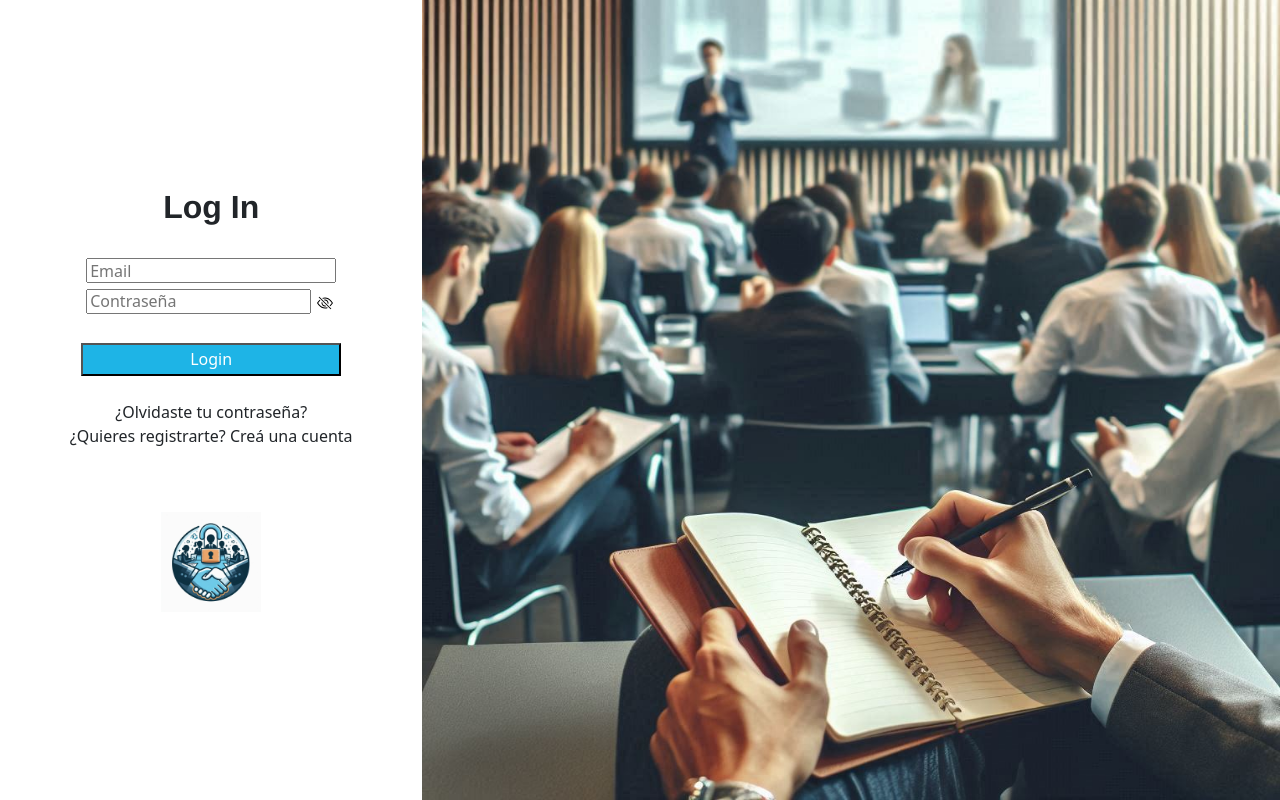
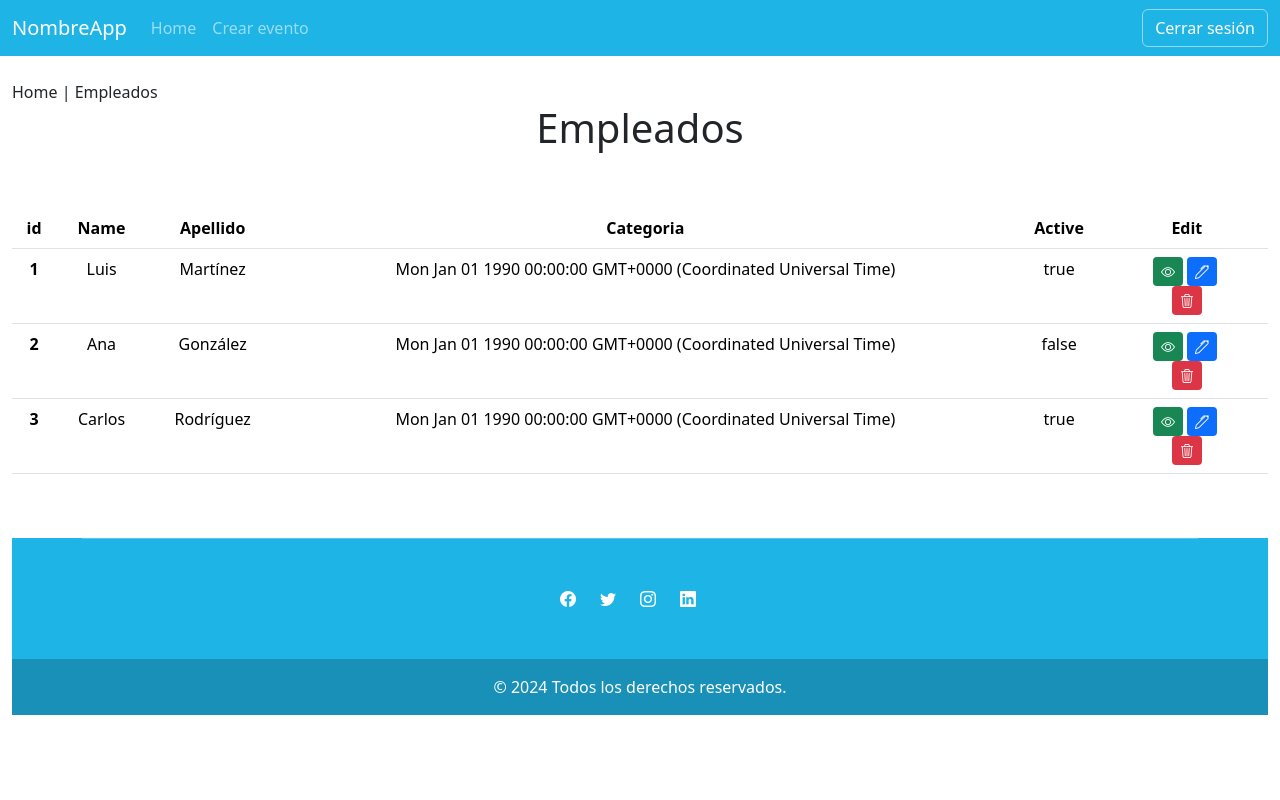
Before and after one commit to leandrodeferrari/desarrollo-web, an Angular app in the folder frontend/: page /empleados in a window 1280 px wide. Before the commit this address led to /login. Built offline with nearby package versions, Linux system fonts and the light colour scheme.

Commit message:
componente empleados/ver interface empleados

```diff
--- a/frontend/src/app/app.routes.ts
+++ b/frontend/src/app/app.routes.ts
@@ -5,6 +5,7 @@ import { EventosComponent } from './eventos/eventos.component';
 import { EditarEventoComponent } from './editar-evento/editar-evento.component';
 import { EventoComponent } from './evento/evento.component';
 import { CrearEventoComponent } from './crear-evento/crear-evento.component';
+import { TestComponent } from './test/test.component';
 
 export const routes: Routes = [
     {path:'login', component:LoginComponent},
@@ -13,5 +14,6 @@ export const routes: Routes = [
     {path: 'editar-evento/:id', component: EditarEventoComponent },
     {path: 'evento/:id', component: EventoComponent },
     {path: 'crear-evento', component: CrearEventoComponent },
+    {path: 'empleados', component: TestComponent },
     {path: '**', redirectTo: '/login', pathMatch: 'full' },  //Redirigir a "login" por defecto.
 ];
--- a/frontend/src/app/home/home.component.html
+++ b/frontend/src/app/home/home.component.html
@@ -29,7 +29,7 @@
     </div>
 
     <div class="sub-contenedor centrar">
-        <button id="btnEmpleados">
+        <button id="btnEmpleados" [routerLink]="['/empleados']">
             <svg xmlns="http://www.w3.org/2000/svg" width="220" height="220" fill="currentColor" class="bi bi-person-arms-up" viewBox="0 0 16 16">
                 <path d="M8 3a1.5 1.5 0 1 0 0-3 1.5 1.5 0 0 0 0 3"/>
                 <path d="m5.93 6.704-.846 8.451a.768.768 0 0 0 1.523.203l.81-4.865a.59.59 0 0 1 1.165 0l.81 4.865a.768.768 0 0 0 1.523-.203l-.845-8.451A1.5 1.5 0 0 1 10.5 5.5L13 2.284a.796.796 0 0 0-1.239-.998L9.634 3.84a.7.7 0 0 1-.33.235c-.23.074-.665.176-1.304.176-.64 0-1.074-.102-1.305-.176a.7.7 0 0 1-.329-.235L4.239 1.286a.796.796 0 0 0-1.24.998l2.5 3.216c.317.316.475.758.43 1.204Z"/>
--- a/frontend/src/app/home/home.component.ts
+++ b/frontend/src/app/home/home.component.ts
@@ -1,10 +1,10 @@
 import { Component } from '@angular/core';
-import { Router } from '@angular/router';
+import { Router, RouterLink } from '@angular/router';
 
 @Component({
   selector: 'app-home',
   standalone: true,
-  imports: [],
+  imports: [RouterLink],
   templateUrl: './home.component.html',
   styleUrl: './home.component.css'
 })
--- /dev/null
+++ b/frontend/src/app/interfaces/empleado.ts
@@ -0,0 +1,9 @@
+export interface Empleado {
+    id: number;
+    nombre: string;
+    apellido: string;
+    documento: number;
+    fecha_nacimiento: Date;
+    fecha_ingreso: Date;
+    activo: boolean;
+}
--- /dev/null
+++ b/frontend/src/app/services/empleado.service.ts
@@ -0,0 +1,44 @@
+import { Injectable } from '@angular/core';
+import { Empleado } from '../interfaces/empleado';
+
+@Injectable({
+  providedIn: 'root'
+})
+
+export class EmpleadoService {
+
+  public empleados : Empleado[];
+
+  constructor() {
+
+    this.empleados =[
+      {
+        id: 1,
+        nombre: "Luis",
+        apellido: "Martínez",
+        documento: 12345678,
+        fecha_nacimiento: new Date('1990-01-01'),
+        fecha_ingreso:new Date('1990-01-01'),
+        activo: true
+      },
+      {
+        id: 2,
+        nombre: "Ana",
+        apellido: "González",
+        documento: 87654321,
+        fecha_nacimiento: new Date('1990-01-01'),
+        fecha_ingreso: new Date('1990-01-01'),
+        activo: false
+      },
+      {
+        id: 3,
+        nombre: "Carlos",
+        apellido: "Rodríguez",
+        documento: 11223344,
+        fecha_nacimiento: new Date('1990-01-01'),
+        fecha_ingreso: new Date('1990-01-01'),
+        activo: true
+      }
+    ]
+  }
+}
--- a/frontend/src/app/test/test.component.css
+++ b/frontend/src/app/test/test.component.css
@@ -1,20 +1,56 @@
-*{
-    margin: 5px;
+.cabecera {
+    width: 100%;
+    height: 60px;
+    background-color: #1EB4E6;
+    color: white;
+
+    display: flex;
+    justify-content: space-between; /* Espacio entre los elementos.*/
+    align-items: center; /* Alinea los elementos verticalmente.*/
 }
 
-.grid-componente{
-    display: grid;
-    grid-template-columns: 1fr 1fr 1fr;
-    grid-template-rows: 25% 75%;
-    grid-template-areas:
-    ". nav ."
-    "grid-e grid-e grid-e";
+#btnSesion {
+    margin-left: auto;
+    background-color: transparent;
+    border-color: transparent;
+    color: white;
 }
 
-.nav-grid{
-    grid-area: nav;
+.contenedor { /* Contenedor general.*/
+    display: flex; /* Permite que el contenedor se deforme y dos o más contenedores puedan ocupar la misma franja de píxeles.*/
+    height: 80vh; /* El contenedor toma la altura de la pantalla.*/
 }
 
-.grid-empleados{
-    grid-area: grid-e;
+.sub-contenedor {
+    width: 33%; /* El contenedor toma un ancho equivalente a 33 % de la pantalla.*/
 }
+
+.centrar { /* ¿Debería estar en el CSS global?*/
+    text-align: center; /* Centra horizontalmente.*/
+    margin: auto; /* Centra verticalmente.*/
+}
+
+#btnAgregarEventos,
+#btnEventos,
+#btnEmpleados {
+    width: 250px;
+    height: 250px;
+    transform: translateY(-2px); /* Desplaza el botón 2 píxeles hacia arriba.*/
+    box-shadow: 0 4px 17px rgba(0, 0, 0, 0.5); /* Sombreado.*/
+}
+
+#btnAgregarEventos:hover,
+#btnEventos:hover,
+#btnEmpleados:hover {
+    color: #1EB4E6;
+}
+
+#btnLogout {
+    background-color: rgb(230, 40, 40);
+    border-color: rgb(230, 40, 40);
+}
+
+#btnLogout:hover {
+    background-color: red;
+    border-color: red;
+}
--- a/frontend/src/app/test/test.component.html
+++ b/frontend/src/app/test/test.component.html
@@ -1,11 +1,31 @@
-<div class="grid-componente">
-    <div class="nav-grid">
+<app-navbar [links]="[{ruta: 'home', texto: 'Home'}, {ruta: 'crear-evento', texto: 'Crear evento'}]"></app-navbar>
+
+<div class="container-fluid">
+    <div class="row mt-4">
+        <div class="col-6 col-md-3">Home | Empleados</div>
+    </div>
+
+    <div class="row">
+        <div class="col-12 text-center">
+            <h1>Empleados</h1>
+        </div>
+    </div>
+
+    <!-- <div class="row mt-4">
             <ul class="nav nav-pills mb-3" id="pills-tab" role="tablist">
                 <li class="nav-item" role="presentation">
                         <button class="nav-link" id="pills-contact-tab" data-bs-toggle="pill" data-bs-target="#pills-contact"
                         type="button" role="tab" aria-controls="pills-contact" aria-selected="false">Nuevo
                         Profesional</button>
                 </li>
+                <li>
+                    <div class="input-group mb-3">
+                        <input type="text" class="form-control" placeholder="ID" aria-label="Username" aria-describedby="basic-addon1">
+                        <input type="text" class="form-control" placeholder="Nombre" aria-label="Username" aria-describedby="basic-addon1">
+                        <input type="text" class="form-control" placeholder="Apellido" aria-label="Username" aria-describedby="basic-addon1">
+                      </div>
+                </li>
+                <li>
                     <div class="dropdown">
                         <button class="btn btn-secondary dropdown-toggle" type="button" data-bs-toggle="dropdown"
                             aria-expanded="false">
@@ -17,44 +37,47 @@
                             <li><a class="dropdown-item" href="#">categoria3</a></li>
                         </ul>
                     </div>
+                </li>
             </ul>
         </div>
+    </div> -->
 
-    <div class="grid-empleados">
+    <div class="row row-cols-1 row-cols-md-3 g-4 mt-4 centrar">
+
             <table class="table">
                 <thead>
                     <tr>
                         <th scope="col">id</th>
-                    <th scope="col">First</th>
-                    <th scope="col">Last</th>
-                    <th scope="col">Handle</th>
+                        <th scope="col">Name</th>
+                        <th scope="col">Apellido</th>
+                        <th scope="col">Categoria</th>
                         <th scope="col">Active</th>
-                    <th scope="col">Edi</th>
+                        <th scope="col">Edit</th>
                     </tr>
                 </thead>
+                @for (empleado of empleados; track empleado.id){
                 <tbody>
                     <tr>
-                    <th scope="row">1</th>
-                    <td>Mark</td>
-                    <td>Otto</td>
-                    <td>mdo</td>
-                    <td>yes</td>
-                </tr>
-                <tr>
-                    <th scope="row">2</th>
-                    <td>Jacob</td>
-                    <td>Thornton</td>
-                    <td>fat</td>
-                    <td>yes</td>
-                </tr>
-                <tr>
-                    <th scope="row">3</th>
-                    <td>Larry the Bird</td>
-                    <td>Crazy</td>
-                    <td>twitter</td>
-                    <td>yes</td>
-                </tr>
+                        <th scope="row">{{empleado.id}}</th>
+                        <td>{{empleado.nombre}}</td>
+                        <td>{{empleado.apellido}}</td>
+                        <td>{{empleado.fecha_ingreso}}</td>
+                        <td>{{empleado.activo}}</td>
+                        <td>
+                            <div class="col-6 centrar">
+                                <button type="button"
+                                    class="btn btn-primary btn-sm bg-success border-0" style="margin-right: 4px;"><i
+                                        class="bi bi-eye"></i></button>
+                                <button type="button"
+                                    class="btn btn-primary btn-sm bg-primary border-0" style="margin-right: 4px;"><i
+                                        class="bi bi-pen"></i></button>
+                                <button type="button" class="btn btn-primary btn-sm bg-danger border-0"
+                                ><i class="bi bi-trash3"></i></button>
+                            </div>
+                        </td>
                 </tbody>
+            }
         </table>
 </div>
-</div>
+
+<app-footer></app-footer>
--- a/frontend/src/app/test/test.component.ts
+++ b/frontend/src/app/test/test.component.ts
@@ -1,13 +1,24 @@
-import { Component } from '@angular/core';
+import { Component, inject } from '@angular/core';
+import { NavbarComponent } from '../navbar/navbar.component';
+import { FooterComponent } from '../footer/footer.component';
+import { EmpleadoService } from '../services/empleado.service';
+import { Empleado } from '../interfaces/empleado';
 
 @Component({
   selector: 'app-test',
   standalone: true,
-  imports: [],
+  imports: [NavbarComponent, FooterComponent],
   templateUrl: './test.component.html',
   styleUrl: './test.component.css'
 })
 
 export class TestComponent {
 
+  private empleadoService = inject (EmpleadoService);
+
+  public empleados: Empleado[] = this.empleadoService.empleados;
+
+  constructor() {
+ }
+
 }
```
Lines whose indentation alone changed are shown as unchanged.
